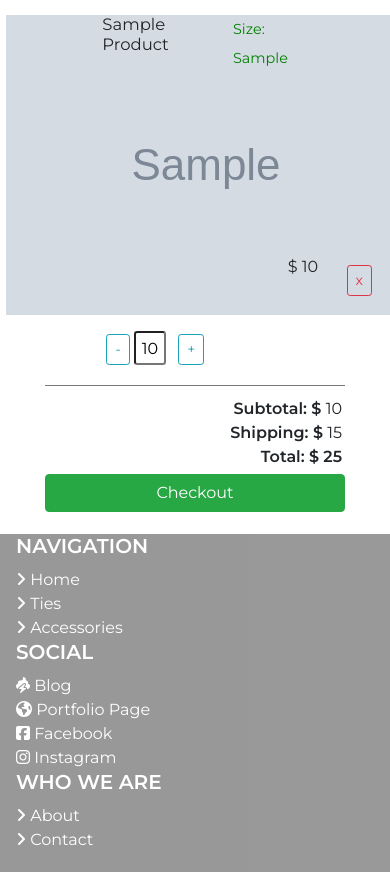
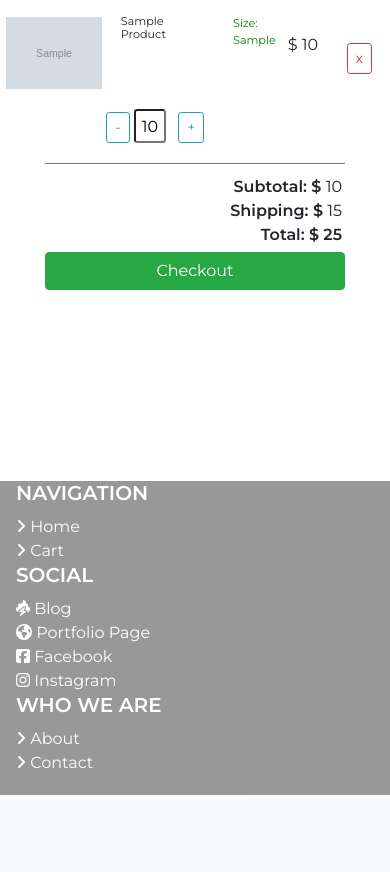
Before and after one commit to chazyua/flask-shop-my-tie-club, a Flask app: page /cart/ in a window 390 px wide; the page is wider, and only the part inside the window is pictured. Shown: the part 49-921 px from the top of that part. After the commit the page ends 844 px from the top of that part, so only its background shows below. Run offline with Flask 2, Linux system fonts and the light colour scheme; a user stored in the database is signed in; tables that the repository leaves empty hold one stand-in row (values such as "Sample post"); grey boxes marked "Sample" are stand-in pictures; some libraries are stand-ins or nearby versions.

Commit message:
small frontend changes

```diff
--- a/app/static/css/main.css
+++ b/app/static/css/main.css
@@ -83,9 +83,41 @@ a.nav-link{
 
 .product-name
 {
+  font-size: 2.5em;
+  font-weight: 600;
   text-transform: capitalize;
-  font-weight: 400;
-}
+}
+
+.float-left {
+  width: 50%;
+}
+
+.float-right {
+  width: 48%;
+}
+
+@media screen and (max-width: 900px) {
+
+    .product-name
+    {
+      font-size: 1.5em;
+      text-transform: capitalize;
+      font-weight: 400;
+    }
+
+    .float-left {
+      width: 100%;
+    }
+
+    .float-right {
+      width: 100%;
+    }
+
+    .index-text {
+      font-size: 1.5em;
+    }
+}
+
 
 .product-description
 {
@@ -93,6 +125,8 @@ a.nav-link{
   min-width: auto;
   height: auto;
 }
+
+
 .push
 {
   height:4em;
@@ -1254,7 +1288,8 @@ p,h1, h3, input, ul, h6 ,h5{
     }
     .nomargin
     {
-        margin-left: 1.6em;
+      font-size: 0.8em;
+      margin-left: 4em;
     }
     .form-inline p>span{display: none;}
     .hide{
@@ -1392,14 +1427,14 @@ p,h1, h3, input, ul, h6 ,h5{
 	padding-bottom: 5px;
 }
 
-/* .item-img{
-    width:5em;
-    height: 4em;
+.item-img{
+  width:7em;
+
 	display:inline;
 	padding-right:1em;
 	margin-top: 2px;
 	margin-bottom: 4px;
-} */
+}
 
 .item-name {
 	top: 7%;
@@ -1425,13 +1460,12 @@ p,h1, h3, input, ul, h6 ,h5{
 span.size
 {
   color:green;
-  line-height: 2;
-  font-size: .90em;
+  font-size: .7em;
 }
 
 .nomargin
 {
-    font-size: 1.03em;
+    font-size: .7em;
     text-transform: capitalize;
 }
 .nomargin > p{
--- a/app/templates/home/index.html
+++ b/app/templates/home/index.html
@@ -72,7 +72,7 @@
 	<hr>
 
 	<div class="container-fluid">
-		<h1>WELCOME TO OUR ONLINE WORLD OF TIES, SHIRTS AND MEN’S ACCESSORIES.</h1>
+		<h1 class="index-text">WELCOME TO OUR ONLINE WORLD OF TIES, SHIRTS AND MEN’S ACCESSORIES.</h1>
 		<p>Men's Accessories- Let's tell it like it is: you can never have too many men’s accessories. Men’s accessories help
 				you to create your own unique style. The accessories give your outfits an edge, and you need a selection to choose
 				from to allow you to adjust the look of your suit, blazer or shirt as needed. Ties, bow ties, scarves and pocket
@@ -89,7 +89,7 @@
 				sure that we achieve our number one goal: truly satisfied customers. Welcome to our world of shirts, sweaters and
 				men’s accessories.</p>
 		<hr>
-		<h2>MEN’S ACCESSORIES – FOUR CLASSIC My-Tie.Club TIPS</h2>
+		<h2 class="index-text">MEN’S ACCESSORIES – FOUR CLASSIC My-Tie.Club TIPS</h2>
 		<p>A neat way to match your accessories with your blazer, shirt or suit is to either use different shades of the same
 				color, or different colors of the same tone.
 				Sharper contrasts emphasize what makes the individual garments unique, regardless of whether that is their color,
--- a/app/templates/home/productdetails.html
+++ b/app/templates/home/productdetails.html
@@ -4,13 +4,13 @@
 {% if product_detail %}
 
 <div class="container-fluid clearfix" style="max-width:90%; margin-left: auto; margin-right: auto;">
-    <div class="float-left" style=" width:50%;">
+    <div class="float-left">
                 <img  class="responsive-img" src="{{ product_detail.product_image }}">
     </div>
 
-    <div class="float-right" style="width:48%;">
+    <div class="float-right">
         <div>
-                <span class="product-name" style="font-size: 2.5em; font-weight: 600;" >
+                <span class="product-name">
                         {{ product_detail.product_name }}
                 </span>
                 <hr>
--- a/app/templates/layout.html
+++ b/app/templates/layout.html
@@ -5,6 +5,8 @@
                 {%block title%}
                 {%endblock title%}
         </title>
+        <link rel="shortcut icon" href="{{ url_for('static', filename='favicon.ico') }}">
+
         <!-- CSS + BOOTSTRAP + JS-->
         <link rel="stylesheet" href="https://stackpath.bootstrapcdn.com/bootstrap/4.3.1/css/bootstrap.css">
         <link href="{{ url_for('static', filename='css/main.css') }}" rel="stylesheet">
@@ -123,8 +125,7 @@
                   <h5>NAVIGATION</h5>
                   <ul class="list-unstyled quick-links">
                       <li><a href="{{ url_for('home.homepage') }}"><i class="fa fa-angle-right"></i> Home</a></li>
-                      <li><a href="{{ url_for('home.homepage') }}"><i class="fa fa-angle-right"></i> Ties</a></li>
-                      <li><a href="{{ url_for('home.homepage') }}"><i class="fa fa-angle-right"></i> Accessories</a></li>
+                      <li><a href="{{ url_for('users.cart') }}"><i class="fa fa-angle-right"></i> Cart</a></li>
                   </ul>
               </div>
               <div class="col-xs-12 col-sm-4 col-md-4">
```
Also changed, not shown: app/shop.db, app/static/favicon.ico (added), app/static/img/products/braidednavyleatherbelt.jpg (added), app/static/img/products/brownleatherbelt.jpg (added), app/static/img/products/sunglasses|barcelona|darkbrown.jpg (added), app/static/img/products/sunglasses|havana|lightbrown.jpg (added).
